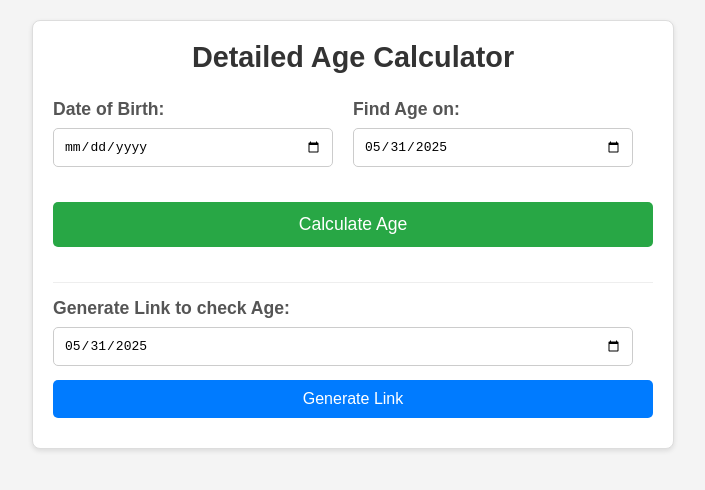
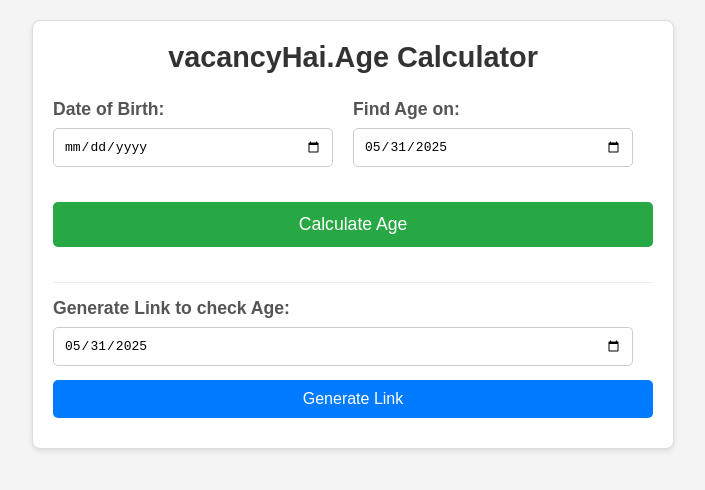
Before and after one commit to bhuveevh/age-calculator-tool, a plain HTML site: page index.html in a window 1280 px wide. Shown: the whole page, without its empty margins (287-992 px from the left). Drawn offline with Linux system fonts and the light colour scheme.

Commit message:
Update index.html

```diff
--- a/index.html
+++ b/index.html
@@ -141,7 +141,7 @@
 </head>
 <body>
     <div class="calculator-container" id="age_calculator_section">
-        <h3>Detailed Age Calculator</h3>
+        <h3>vacancyHai.Age Calculator</h3>
 
         <div class="input-group">
             <div class="input-field">
```
